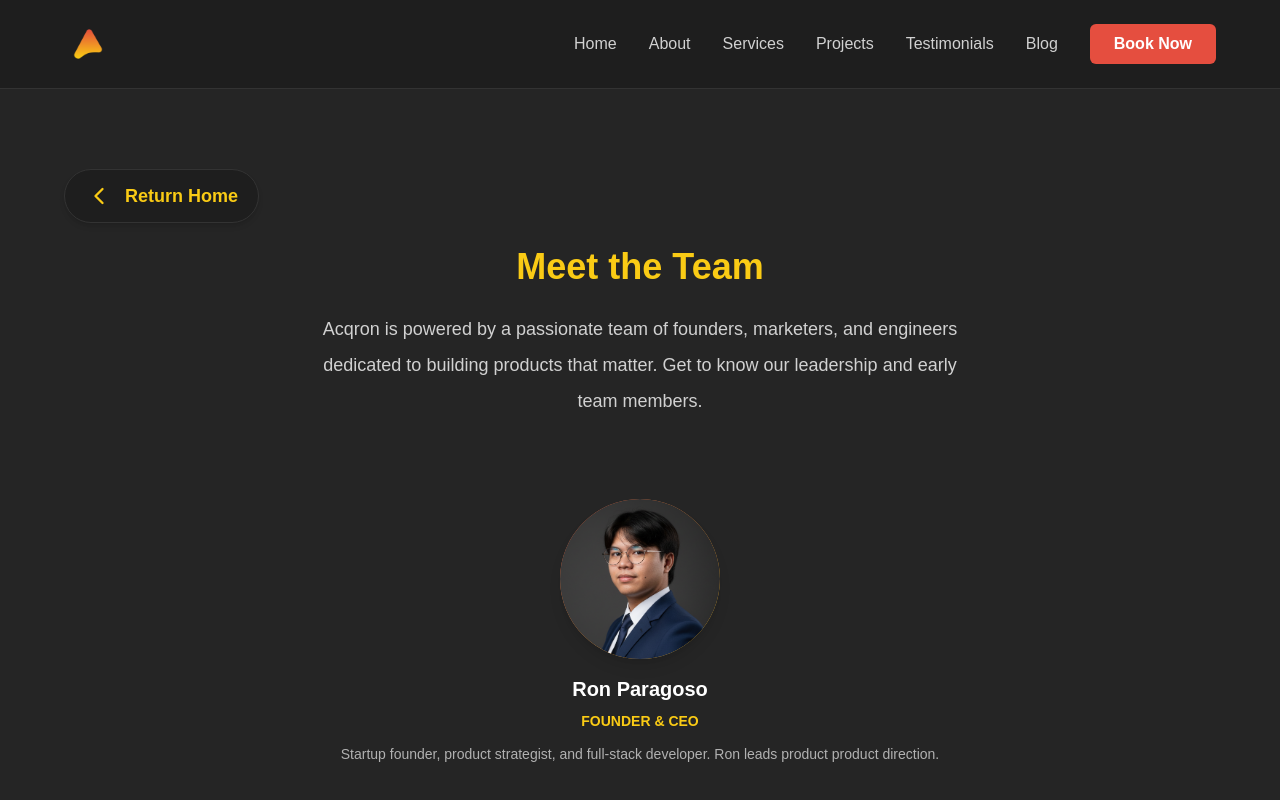
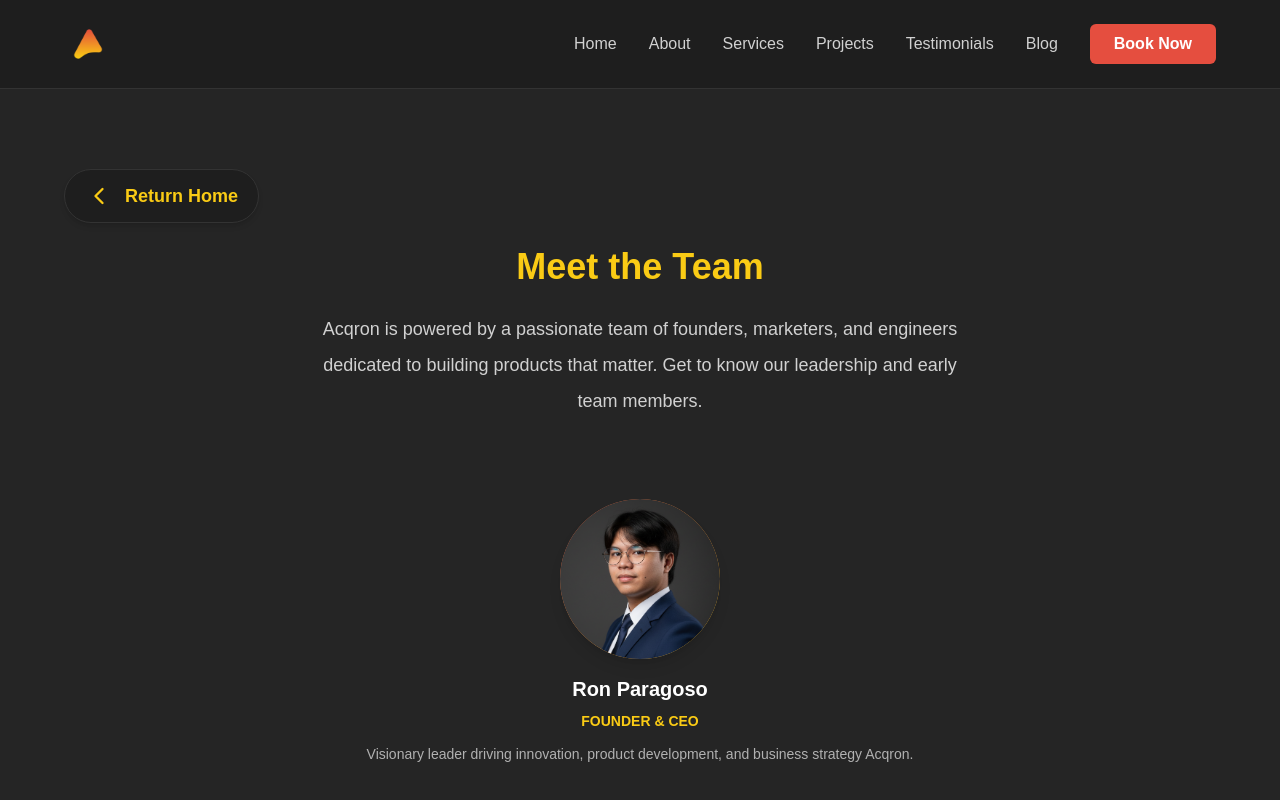
Before and after one commit to rdeniele/landing_acqron, a Next.js app: page /team in a window 1280 px wide. Shown: the top 800 px of the page. Built offline with nearby package versions, Linux system fonts and the light colour scheme.

Commit message:
feat: update CEO description to reflect leadership role and vision

```diff
--- a/app/team/page.tsx
+++ b/app/team/page.tsx
@@ -70,8 +70,8 @@ function TeamPage() {
                   FOUNDER & CEO
                 </div>
                 <p className="text-[#b1b1b1] text-xs sm:text-sm leading-relaxed">
-                  Startup founder, product strategist, and full-stack developer. Ron leads product
-                  product direction.
+                  Visionary leader driving innovation, product development, and business strategy
+                  Acqron.
                 </p>
               </div>
             </div>
```
